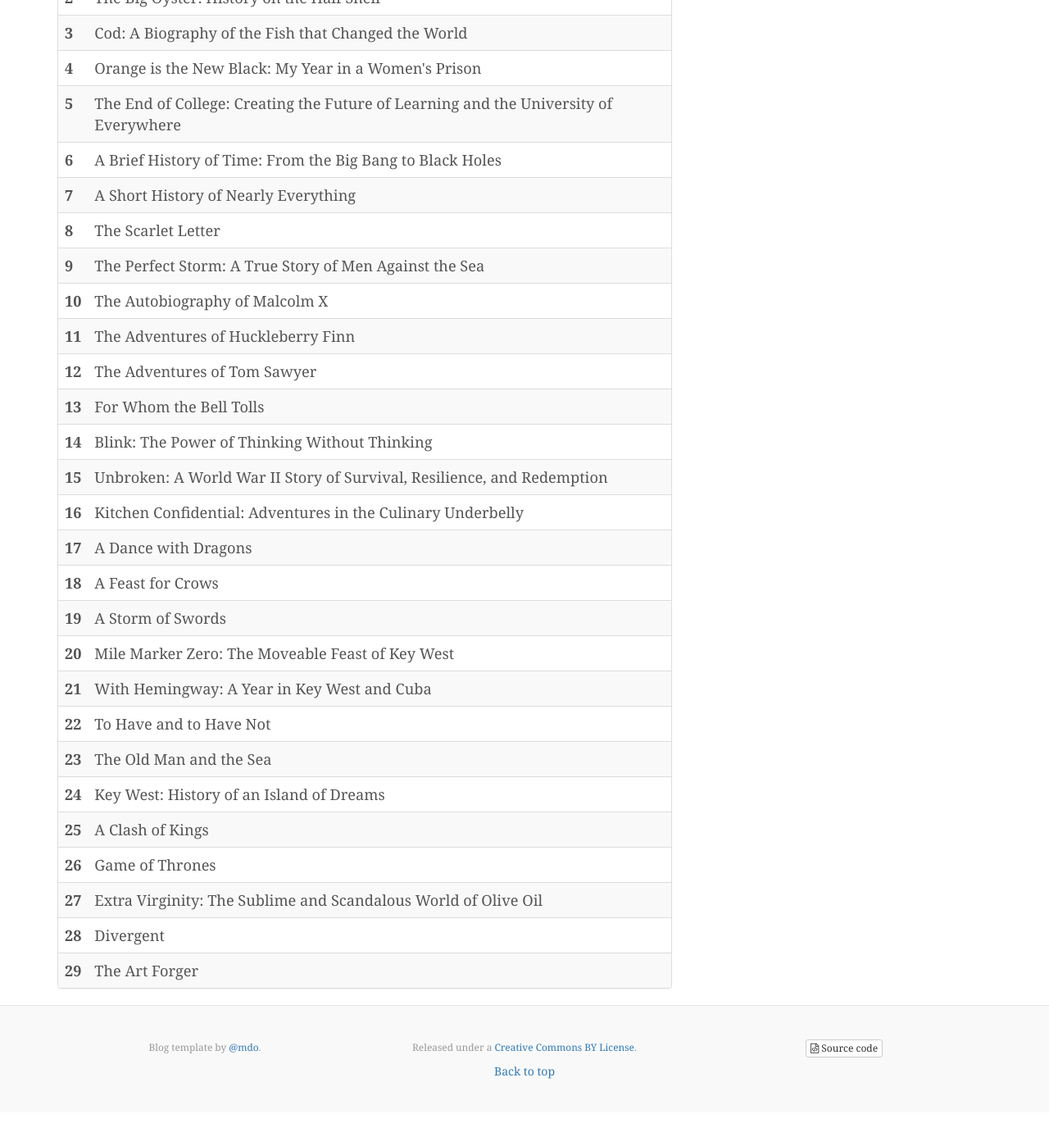
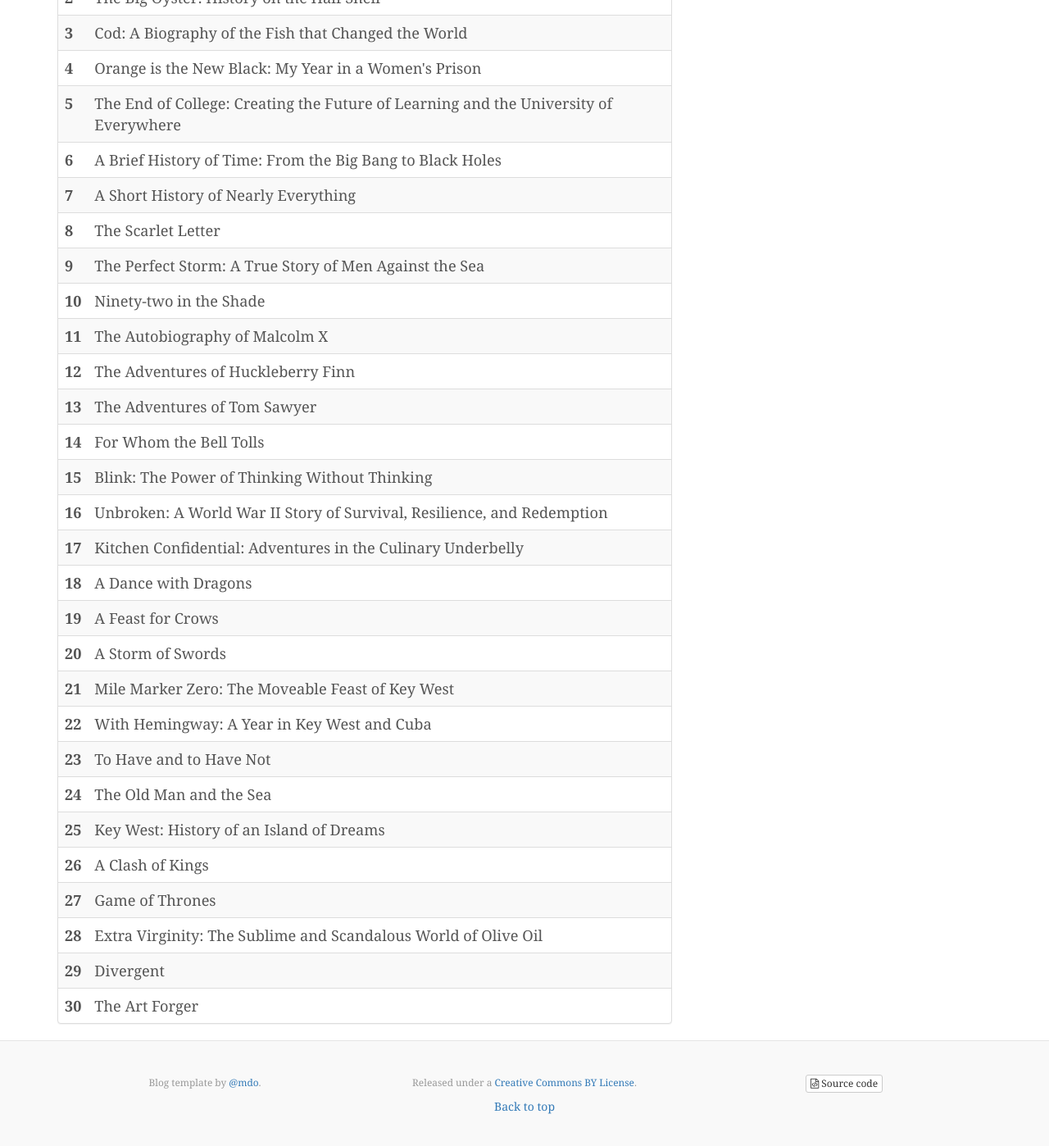
Before and after one commit to jkereako/jkereako.github.io, a Jekyll site: the page built from reading.md, in a window 1280 px wide and 1400 px high, scrolled down 819 px. Shown: the whole window at 82% size. Built offline with Jekyll 4.4.1, drawn with Linux system fonts in a browser that asks for light colours; nearby versions of some CDN libraries; before the commit the page ends 2176 px from its top, so only the background shows below that.

Commit message:
Added Ninety-two in the Shade
I knew I was missing a book! Just didn't come to me until my buddy texted me a pic of another McGuane novel.

```diff
--- a/_data/books.yml
+++ b/_data/books.yml
@@ -22,6 +22,8 @@
 
 - title: The Perfect Storm
   subtitle: A True Story of Men Against the Sea
+
+- title: Ninety-two in the Shade
 
 - title: The Autobiography of Malcolm X
 
```
